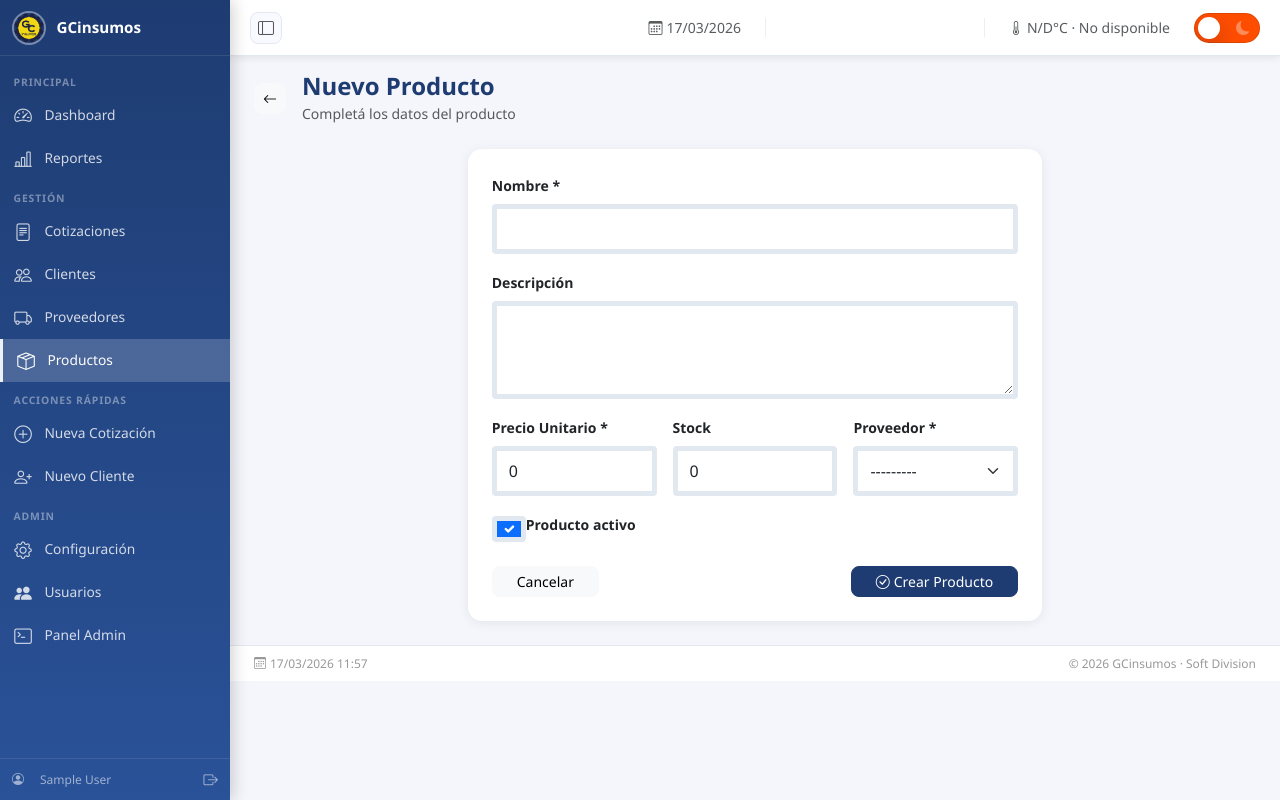
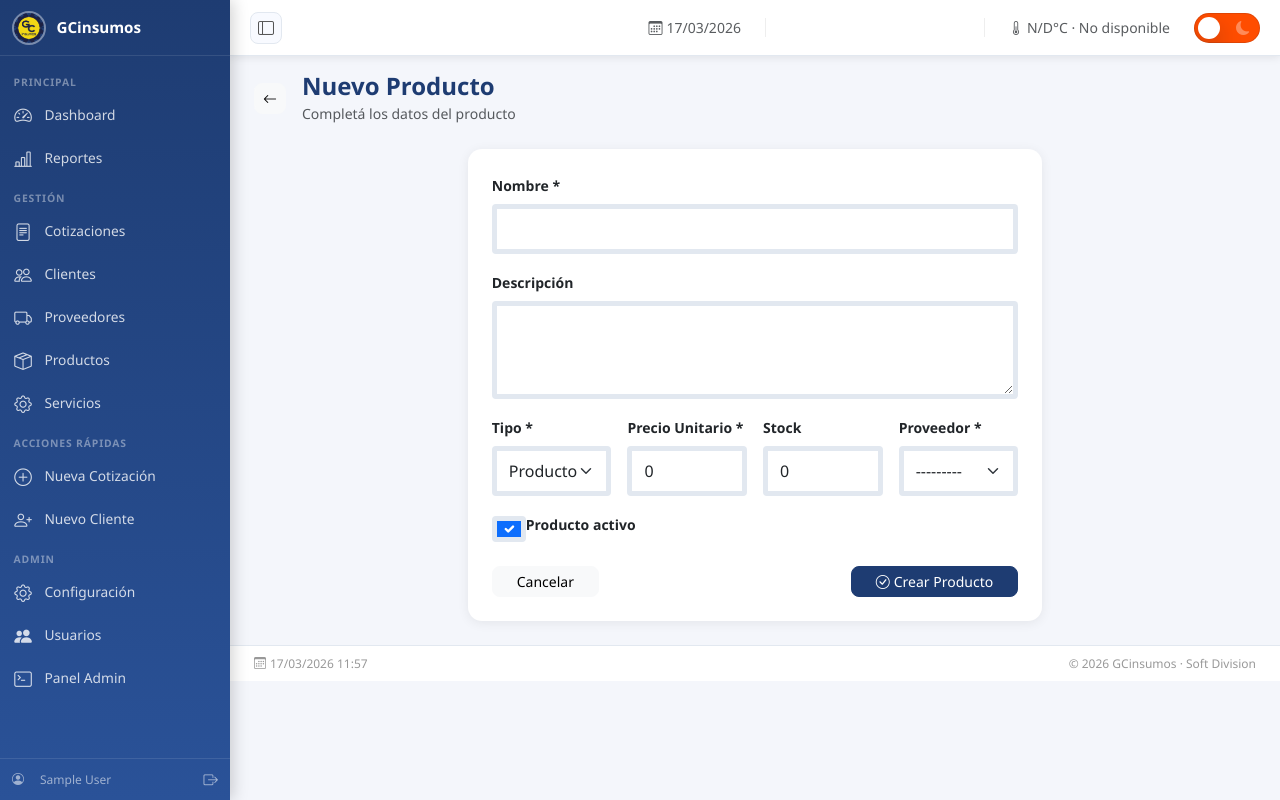
Before and after one commit to Cdruetta/cotizador-3.0, a Django app: page /productos/crear/ in a window 1280 px wide. Run offline with Django 4.2, Linux system fonts and the light colour scheme; the visitor is signed in with stand-in values (Sample User, id 1); data that the repository does not hold is empty.

Commit message:
fix cositas

```diff
--- a/backend/cotizaciones/forms/productos.py
+++ b/backend/cotizaciones/forms/productos.py
@@ -7,10 +7,11 @@ from .common import WIDGET_CLASS, SELECT_CLASS
 class ProductoForm(forms.ModelForm):
     class Meta:
         model = Producto
-        fields = ["nombre", "descripcion", "precio_unitario", "stock", "proveedor", "activo"]
+        fields = ["nombre", "descripcion", "tipo", "precio_unitario", "stock", "proveedor", "activo"]
         widgets = {
             "nombre": forms.TextInput(attrs={**WIDGET_CLASS, "required": True}),
             "descripcion": forms.Textarea(attrs={**WIDGET_CLASS, "rows": 3}),
+            "tipo": forms.Select(attrs=SELECT_CLASS),
             "precio_unitario": forms.NumberInput(attrs={**WIDGET_CLASS, "step": "0.01", "min": "0.01"}),
             "stock": forms.NumberInput(attrs={**WIDGET_CLASS, "min": "0"}),
             "proveedor": forms.Select(attrs=SELECT_CLASS),
@@ -44,3 +45,9 @@ class ProductoFilterForm(forms.Form):
         required=False,
         widget=forms.NumberInput(attrs={**WIDGET_CLASS, "placeholder": "Precio máximo", "step": "0.01"}),
     )
+
+    tipo = forms.ChoiceField(
+        required=False,
+        choices=[("", "Todos los tipos")] + list(Producto.TIPO_CHOICES),
+        widget=forms.Select(attrs=SELECT_CLASS),
+    )
--- a/backend/cotizaciones/models/productos.py
+++ b/backend/cotizaciones/models/productos.py
@@ -5,8 +5,20 @@ from django.db import models
 
 
 class Producto(models.Model):
+    TIPO_CHOICES = [
+        ("producto", "Producto"),
+        ("servicio_soft", "Servicio (Software)"),
+        ("servicio_hard", "Servicio (Hardware)"),
+    ]
+
     nombre = models.CharField(max_length=255, verbose_name="Nombre")
     descripcion = models.TextField(blank=True, null=True, verbose_name="Descripción")
+    tipo = models.CharField(
+        max_length=20,
+        choices=TIPO_CHOICES,
+        default="producto",
+        verbose_name="Tipo",
+    )
     precio_unitario = models.DecimalField(
         max_digits=10,
         decimal_places=2,
--- a/backend/cotizaciones/views/productos.py
+++ b/backend/cotizaciones/views/productos.py
@@ -22,6 +22,7 @@ class ProductoListView(LoginRequiredMixin, ListView):
             proveedor = form.cleaned_data.get("proveedor")
             activo = form.cleaned_data.get("activo")
             precio_max = form.cleaned_data.get("precio_max")
+            tipo = form.cleaned_data.get("tipo")
             if search:
                 qs = qs.filter(Q(nombre__icontains=search) | Q(descripcion__icontains=search))
             if proveedor:
@@ -32,6 +33,15 @@ class ProductoListView(LoginRequiredMixin, ListView):
                 qs = qs.filter(activo=False)
             if precio_max:
                 qs = qs.filter(precio_unitario__lte=precio_max)
+            if tipo:
+                qs = qs.filter(tipo=tipo)
+
+        # Soporte sidebar servicios múltiples tipos
+        tipo_multiple = self.request.GET.get('tipo_multiple')
+        if tipo_multiple:
+            tipos = [t.strip() for t in tipo_multiple.split(',')]
+            qs = qs.filter(tipo__in=tipos)
+
         return qs
 
     def get_context_data(self, **kwargs):
--- a/backend/static/styles/globales.css
+++ b/backend/static/styles/globales.css
@@ -79,3 +79,9 @@ body:not(.auth-page) .form-select:focus {
   #sidebar, #topbar, .btn, .filter-card { display: none !important; }
   #main-content { margin-left: 0 !important; padding-top: 0 !important; }
 }
+
+/* Mobile extra small (menos de 480px) */
+@media (max-width: 480px) {
+  .page-inner { padding: 0 1rem 1.5rem !important; }
+  .btn-group-sm .btn { padding: .25rem .4rem; font-size: .75rem; }
+}
--- a/backend/templates/base.html
+++ b/backend/templates/base.html
@@ -5,7 +5,13 @@
 <meta charset="UTF-8">
 <meta name="viewport" content="width=device-width, initial-scale=1.0">
 <title>{% block title %}GCinsumos{% endblock %}</title>
-<link href="https://cdn.jsdelivr.net/npm/bootstrap@5.3.2/dist/css/bootstrap.min.css" rel="stylesheet">
+  <!-- Favicon estándar -->
+<link rel="icon" href="{% static 'images/gclogo.png' %}" type="image/x-icon">
+
+<!-- Favicons modernos -->
+<link rel="icon" type="image/png" sizes="32x32" href="{% static 'images/gclogo.png-32x32.png' %}">
+<link rel="icon" type="image/png" sizes="16x16" href="{% static 'images/gclogo.png-16x16.png' %}">
+  <link href="https://cdn.jsdelivr.net/npm/bootstrap@5.3.2/dist/css/bootstrap.min.css" rel="stylesheet">
 <link href="https://cdn.jsdelivr.net/npm/bootstrap-icons@1.11.0/font/bootstrap-icons.css" rel="stylesheet">
 <link href="{% static 'styles/globales.css' %}" rel="stylesheet">
 <style>
@@ -306,7 +312,7 @@
 
   /* ── Mobile ── */
   @media (max-width: 768px) {
-    #sidebar { width: var(--gc-sidebar-col-w); }
+    #sidebar:not(.mobile-open) { width: var(--gc-sidebar-col-w); }
     #sidebar.mobile-open { width: var(--gc-sidebar-w); }
     #topbar, #topbar.collapsed { left: var(--gc-sidebar-col-w); }
     #main-content, #main-content.collapsed { margin-left: var(--gc-sidebar-col-w); }
@@ -343,8 +349,11 @@
     <a href="{% url 'proveedor_list' %}" class="nav-link {% if 'proveedor' in request.resolver_match.url_name %}active{% endif %}">
       <i class="bi bi-truck"></i><span class="lbl">Proveedores</span>
     </a>
-    <a href="{% url 'producto_list' %}" class="nav-link {% if 'producto' in request.resolver_match.url_name %}active{% endif %}">
+    <a href="{% url 'producto_list' %}?tipo=producto" class="nav-link {% if request.GET.tipo == 'producto' %}active{% endif %}">
       <i class="bi bi-box-seam"></i><span class="lbl">Productos</span>
+    </a>
+    <a href="{% url 'producto_list' %}?tipo_multiple=servicio_soft,servicio_hard" class="nav-link {% if request.GET.tipo_multiple %}active{% endif %}">
+      <i class="bi bi-gear"></i><span class="lbl">Servicios</span>
     </a>
     <div class="nav-section">Acciones rápidas</div>
     <a href="{% url 'cotizacion_create' %}" class="nav-link">
--- a/backend/templates/cotizaciones/dashboard.html
+++ b/backend/templates/cotizaciones/dashboard.html
@@ -16,7 +16,7 @@
 
 <!-- Stats -->
 <div class="row g-3 mb-4">
-  <div class="col-6 col-md-3">
+  <div class="col-6 col-sm-6 col-md-3">
     <a href="{% url 'cliente_list' %}" class="text-decoration-none">
       <div class="card stat-card h-100">
         <div class="card-body d-flex align-items-center gap-3">
@@ -80,7 +80,7 @@
 
 <!-- Mes actual + pendientes -->
 <div class="row g-3 mb-4">
-  <div class="col-md-4">
+  <div class="col-12 col-sm-6 col-md-4">
     <div class="card stat-card h-100" style="background:linear-gradient(135deg,#1e3c72,#2a5298);color:#fff">
       <div class="card-body">
         <div class="d-flex justify-content-between align-items-start">
--- a/backend/templates/cotizaciones/producto/form.html
+++ b/backend/templates/cotizaciones/producto/form.html
@@ -24,16 +24,21 @@
               <label class="form-label fw-semibold small">Descripción</label>
               {{ form.descripcion }}
             </div>
-            <div class="col-md-4">
+            <div class="col-md-3">
+              <label class="form-label fw-semibold small">Tipo *</label>
+              {{ form.tipo }}
+              {% if form.tipo.errors %}<div class="text-danger small mt-1">{{ form.tipo.errors }}</div>{% endif %}
+            </div>
+            <div class="col-md-3">
               <label class="form-label fw-semibold small">Precio Unitario *</label>
               {{ form.precio_unitario }}
               {% if form.precio_unitario.errors %}<div class="text-danger small mt-1">{{ form.precio_unitario.errors }}</div>{% endif %}
             </div>
-            <div class="col-md-4">
+            <div class="col-md-3">
               <label class="form-label fw-semibold small">Stock</label>
               {{ form.stock }}
             </div>
-            <div class="col-md-4">
+            <div class="col-md-3">
               <label class="form-label fw-semibold small">Proveedor *</label>
               {{ form.proveedor }}
               {% if form.proveedor.errors %}<div class="text-danger small mt-1">{{ form.proveedor.errors }}</div>{% endif %}
--- a/backend/templates/cotizaciones/proveedor/list.html
+++ b/backend/templates/cotizaciones/proveedor/list.html
@@ -12,10 +12,10 @@
 <div class="filter-card">
   <form method="get">
     <div class="row g-2 align-items-end">
-      <div class="col-md-10">
+      <div class="col-12 col-sm-10">
         <input type="text" name="search" class="form-control form-control-sm" placeholder="Buscar por nombre o contacto..." value="{{ request.GET.search }}">
       </div>
-      <div class="col-md-2 d-grid">
+      <div class="col-12 col-sm-2 d-grid">
         <button type="submit" class="btn btn-primary btn-sm"><i class="bi bi-search me-1"></i>Buscar</button>
       </div>
     </div>
--- a/backend/templates/cotizaciones/reportes.html
+++ b/backend/templates/cotizaciones/reportes.html
@@ -24,7 +24,7 @@
 
 <!-- KPIs -->
 <div class="row g-3 mb-4">
-  <div class="col-md-6">
+  <div class="col-12 col-sm-6">
     <div class="card stat-card" style="background:linear-gradient(135deg,#1e3c72,#2a5298);color:#fff">
       <div class="card-body">
         <div class="small opacity-75 mb-1">Facturado ({{ mes_selected_label }})</div>
@@ -44,7 +44,7 @@
 
 <div class="row g-3 mb-4">
   <!-- Ventas por mes -->
-  <div class="col-md-8">
+  <div class="col-12 col-sm-8">
     <div class="card stat-card h-100">
       <div class="card-header bg-white fw-semibold small py-2 px-3">
         <i class="bi bi-graph-up me-2 text-primary"></i>Ventas mensuales (últimos 6 meses)
--- a/backend/templates/cotizaciones/user_list.html
+++ b/backend/templates/cotizaciones/user_list.html
@@ -17,17 +17,17 @@
 <!-- Filtro -->
 <div class="filter-card">
   <form method="get" class="row g-2 align-items-end">
-    <div class="col-md-8">
+    <div class="col-12 col-sm-8">
       <input type="text" name="search" class="form-control form-control-sm"
              placeholder="Buscar por nombre, usuario o email..."
              value="{{ request.GET.search }}">
     </div>
-    <div class="col-md-2">
+    <div class="col-6 col-sm-2">
       <button type="submit" class="btn btn-primary btn-sm w-100">
         <i class="bi bi-search me-1"></i>Buscar
       </button>
     </div>
-    <div class="col-md-2">
+    <div class="col-6 col-sm-2">
       <a href="{% url 'user_list' %}" class="btn btn-outline-secondary btn-sm w-100">
         <i class="bi bi-x-circle me-1"></i>Limpiar
       </a>
```
Also changed, not shown: TODO-productos-split.md (added, +24 -0 lines), TODO.md (deleted, +0 -3 lines), backend/templates/cotizaciones/producto/list.html (+6 -1 lines), backend/cotizaciones/migrations/0007_producto_tipo.py (added).
